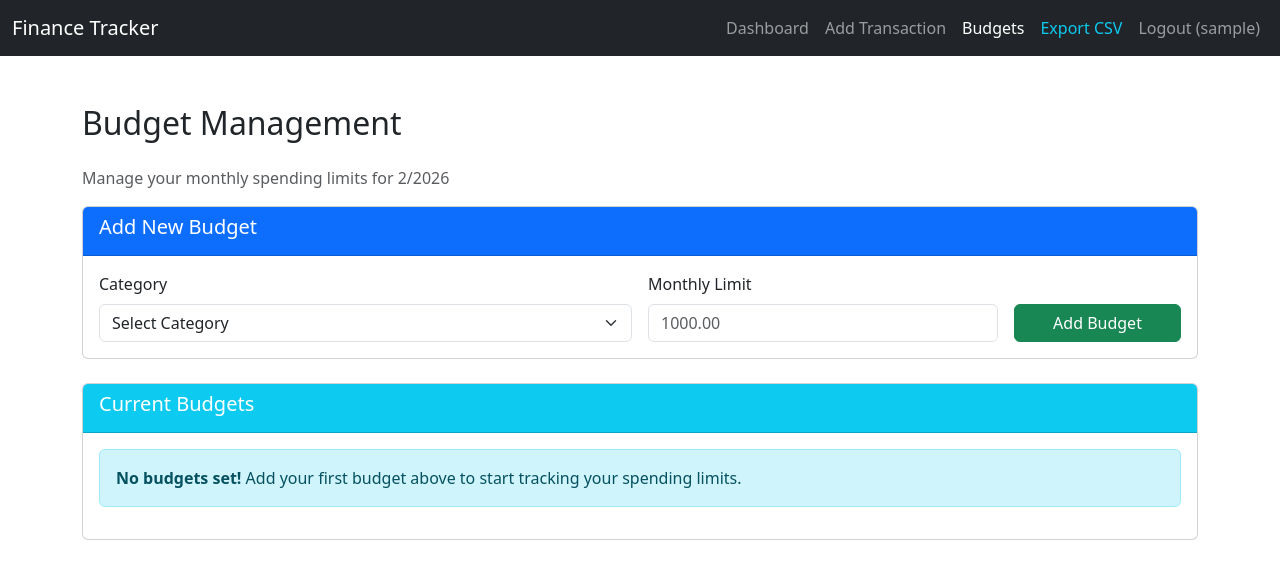
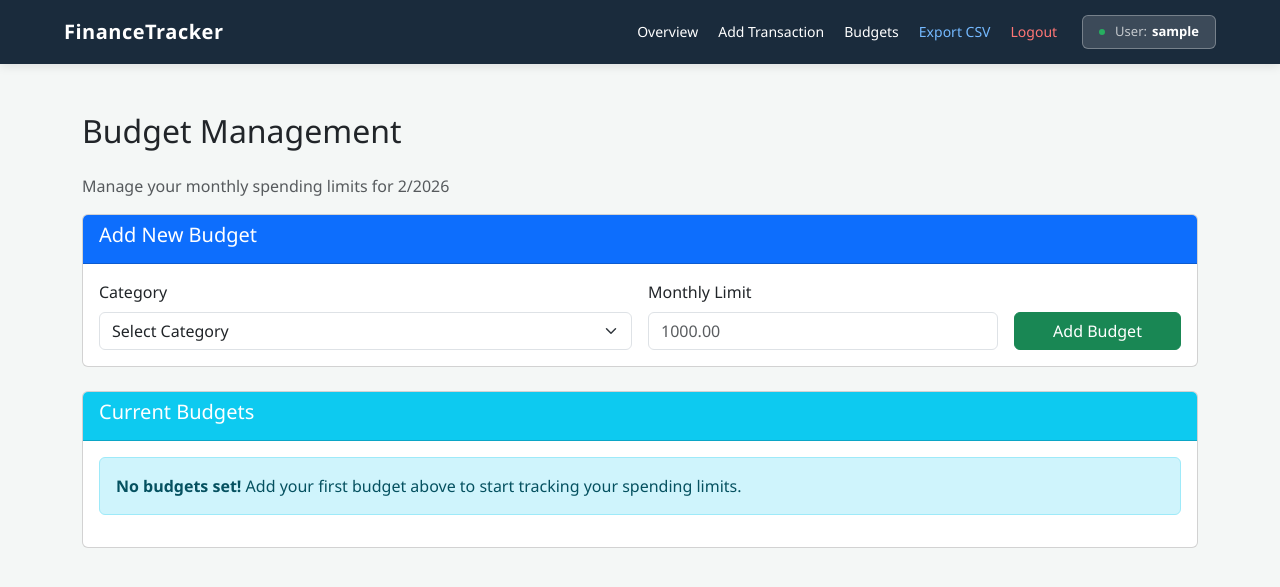
Before and after one commit to nikhildubey124/finance, a Flask app: page /budgets in a window 1280 px wide. Shown: the top 587 px of the page. Run offline with Flask 3, Linux system fonts and the light colour scheme; the visitor is signed in with stand-in values (Sample User, id 1); data that the repository does not hold is empty.

Commit message:
Match navigation design between Dashboard and Budgets pages
Updated budgets.html to use the same custom header styling as dashboard:
- Replaced Bootstrap navbar with custom styled header
- Added styled user badge with status indicator
- Consistent navigation layout across all pages
- Export CSV link now visible in matching design

Co-Authored-By: Claude Sonnet 4.5 <noreply@anthropic.com>

```diff
--- a/templates/budgets.html
+++ b/templates/budgets.html
@@ -5,26 +5,109 @@
     <meta name="viewport" content="width=device-width, initial-scale=1.0">
     <title>Budget Management - Finance Tracker</title>
     <link href="https://cdn.jsdelivr.net/npm/bootstrap@5.3.0/dist/css/bootstrap.min.css" rel="stylesheet">
-    <link rel="stylesheet" href="{{ url_for('static', filename='style.css') }}">
+    <style>
+        :root {
+            --primary-navy: #1a2b3c;
+            --action-green: #27ae60;
+            --light-gray: #f4f7f6;
+        }
+
+        body {
+            font-family: 'Segoe UI', Roboto, sans-serif;
+            background-color: var(--light-gray);
+            margin: 0;
+        }
+
+        header {
+            background-color: var(--primary-navy);
+            color: white;
+            padding: 15px 5%;
+            display: flex;
+            justify-content: space-between;
+            align-items: center;
+            box-shadow: 0 2px 10px rgba(0,0,0,0.1);
+        }
+
+        .header-brand {
+            font-weight: bold;
+            font-size: 20px;
+            letter-spacing: 0.5px;
+        }
+
+        .nav-right {
+            display: flex;
+            align-items: center;
+        }
+
+        header nav {
+            display: flex;
+            align-items: center;
+        }
+
+        header nav a {
+            color: white;
+            text-decoration: none;
+            margin-left: 20px;
+            font-size: 14px;
+            transition: opacity 0.2s;
+        }
+
+        header nav a:hover {
+            opacity: 0.8;
+        }
+
+        .user-badge {
+            display: flex;
+            align-items: center;
+            background: rgba(255, 255, 255, 0.15);
+            padding: 6px 16px;
+            border-radius: 6px;
+            margin-left: 25px;
+            font-size: 13px;
+            border: 1px solid rgba(255, 255, 255, 0.3);
+            white-space: nowrap;
+        }
+
+        .status-indicator {
+            width: 6px;
+            height: 6px;
+            background-color: var(--action-green);
+            border-radius: 50%;
+            margin-right: 10px;
+        }
+
+        .logged-in-as {
+            color: rgba(255, 255, 255, 0.7);
+            margin-right: 5px;
+            font-weight: 400;
+        }
+
+        .username-display {
+            font-weight: 600;
+            color: #ffffff;
+        }
+    </style>
 </head>
 <body>
-    <nav class="navbar navbar-expand-lg navbar-dark bg-dark">
-        <div class="container-fluid">
-            <a class="navbar-brand" href="/dashboard">Finance Tracker</a>
-            <button class="navbar-toggler" type="button" data-bs-toggle="collapse" data-bs-target="#navbarNav">
-                <span class="navbar-toggler-icon"></span>
-            </button>
-            <div class="collapse navbar-collapse" id="navbarNav">
-                <ul class="navbar-nav ms-auto">
-                    <li class="nav-item"><a class="nav-link" href="/dashboard">Dashboard</a></li>
-                    <li class="nav-item"><a class="nav-link" href="/add-transaction">Add Transaction</a></li>
-                    <li class="nav-item"><a class="nav-link active" href="/budgets">Budgets</a></li>
-                    <li class="nav-item"><a class="nav-link text-info" href="/export-transactions">Export CSV</a></li>
-                    <li class="nav-item"><a class="nav-link" href="/logout">Logout ({{ active_user }})</a></li>
-                </ul>
+    <header>
+        <div class="header-brand">FinanceTracker</div>
+
+        <div class="nav-right">
+            <nav>
+                <a href="/dashboard">Overview</a>
+                <a href="/add-transaction">Add Transaction</a>
+                <a href="/budgets">Budgets</a>
+                <a href="/export-transactions" style="color:#74b9ff;">Export CSV</a>
+                <a href="/logout" style="color:#ff7675;">Logout</a>
+            </nav>
+
+            <div class="user-badge">
+                <span class="status-indicator"></span>
+                <span class="logged-in-as">User:</span>
+                <span class="username-display">{{ active_user }}</span>
             </div>
         </div>
-    </nav>
+    </header>
 
     <div class="container mt-5">
         <h2 class="mb-4">Budget Management</h2>
```
